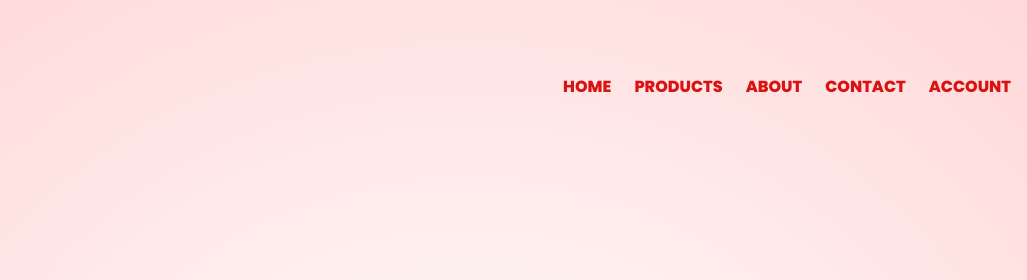
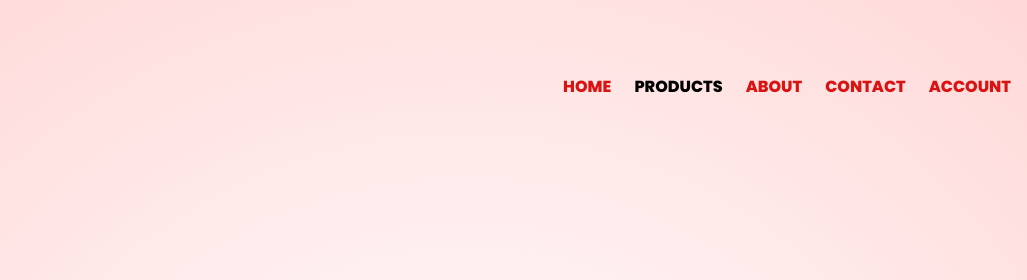
Before and after one commit to ABHAY-0312/Trendtrove, a plain HTML site: page index.html in a window 1280 px wide. Shown: the top 280 px of the page, 174-1201 px from the left. Drawn offline with Linux system fonts and the light colour scheme.

Commit message:
Update index.html

```diff
--- a/index.html
+++ b/index.html
@@ -18,7 +18,7 @@
 <nav>
 <ul id="MenuItems">
 <li><a href="index.html">HOME</a></li>
-<li><a href="products.html">PRODUCTS</a></li>
+<li>PRODUCTS</a></li>
 <li><a href="">ABOUT</a></li>
 <li><a href="">CONTACT</a></li>
 <li><a href="account.html"> ACCOUNT</a></li>
```
